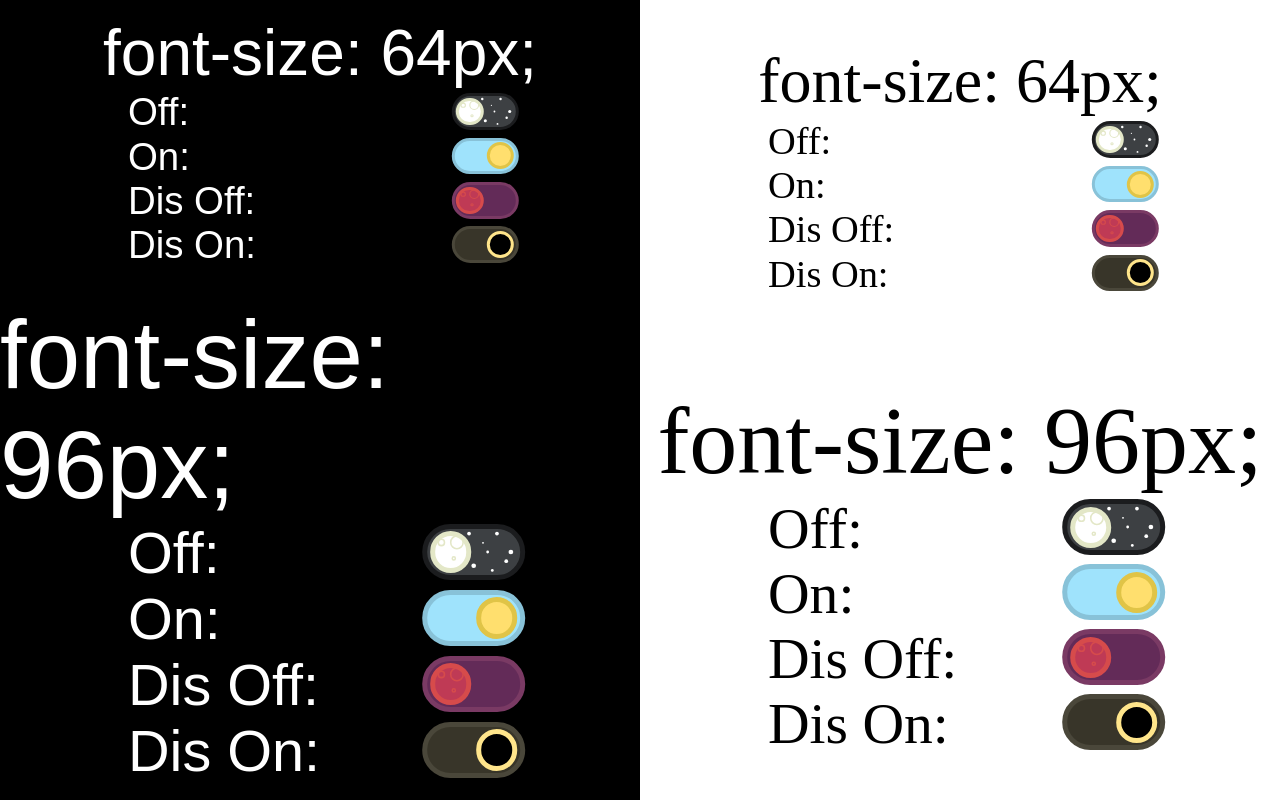
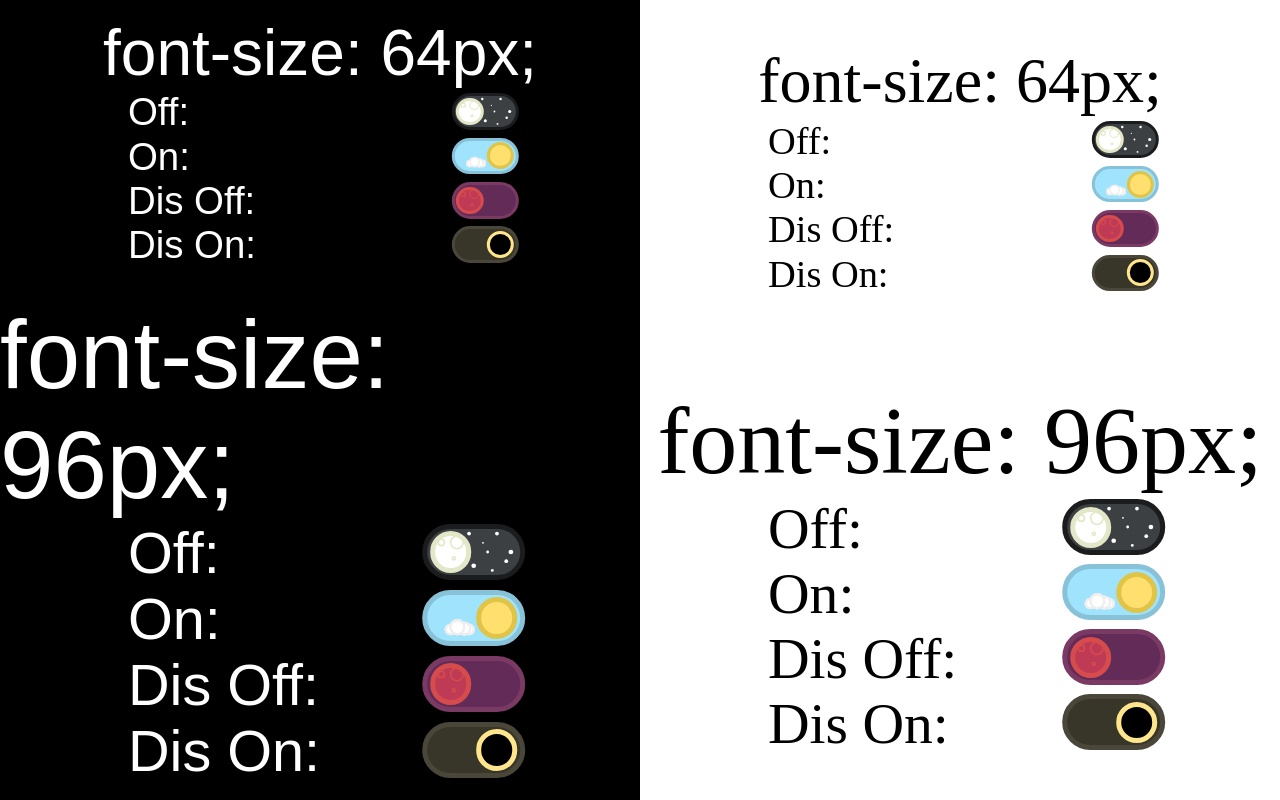
Before and after one commit to G0od1k/night-day-input, a website: page preview/index.html in a window 1280 px wide. Drawn offline with Linux system fonts and the light colour scheme.

Commit message:
1.0.1
Fixed bug with clouds.

```diff
--- a/src/check.less
+++ b/src/check.less
@@ -14,7 +14,7 @@ input[type="checkbox"].night-day-switch {
         &::after {
             background-color: #9fe3fc;
             border-color: #88c2d8;
-            background-image: url(../svg/cloud.svg);
+            background-image: url("../svg/cloud.svg");
         }
 
         &::before {
@@ -73,7 +73,7 @@ input[type="checkbox"].night-day-switch {
 
         background-color: #3d4043;
         border-color: #1b1c1e;
-        background-image: url(../svg/star.svg);
+        background-image: url("../svg/star.svg");
     }
 
     &::before {
```
Also changed, not shown: package.json (+7 -2 lines), build/check.min.css, svg/cloud.svg.
